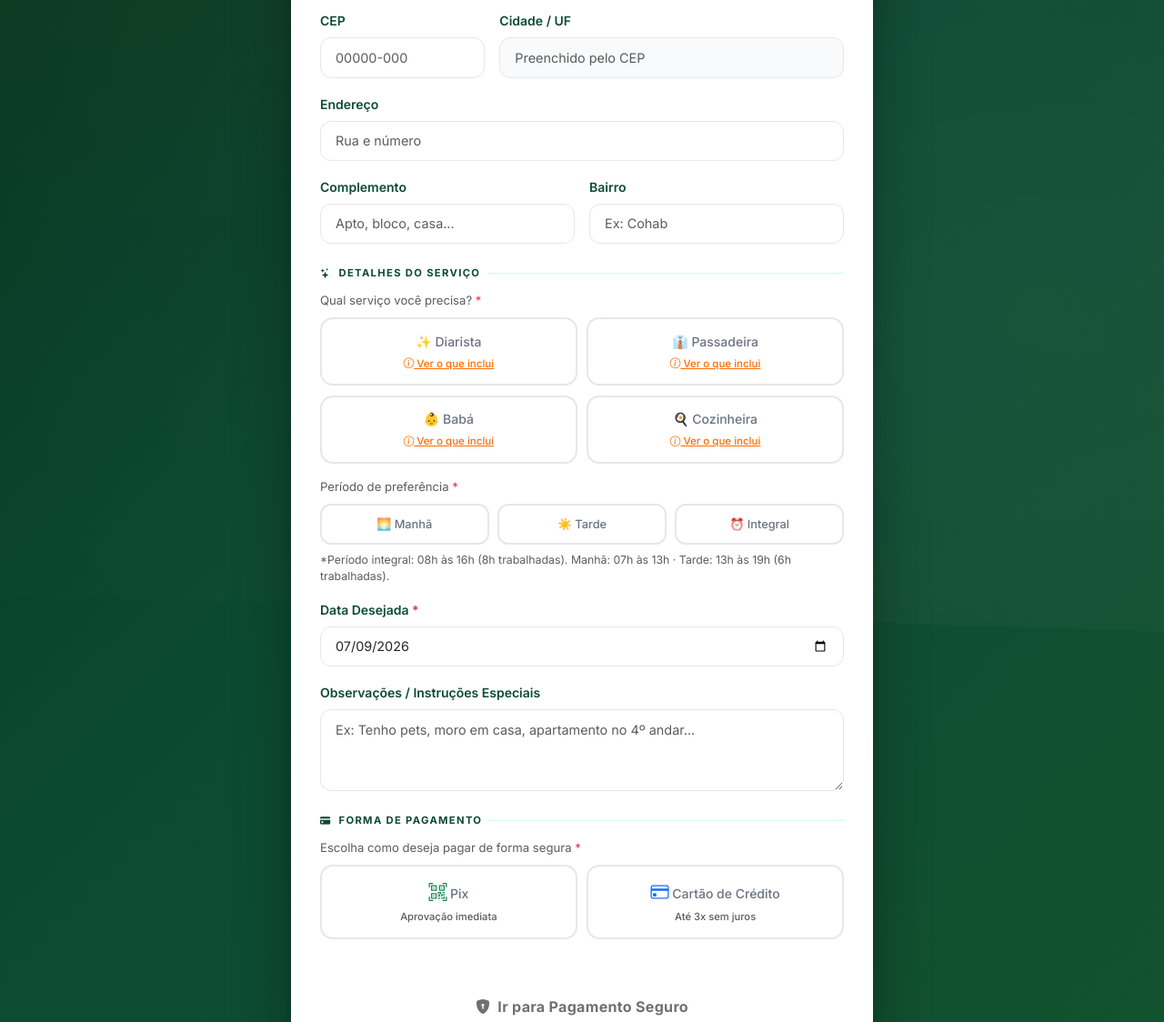
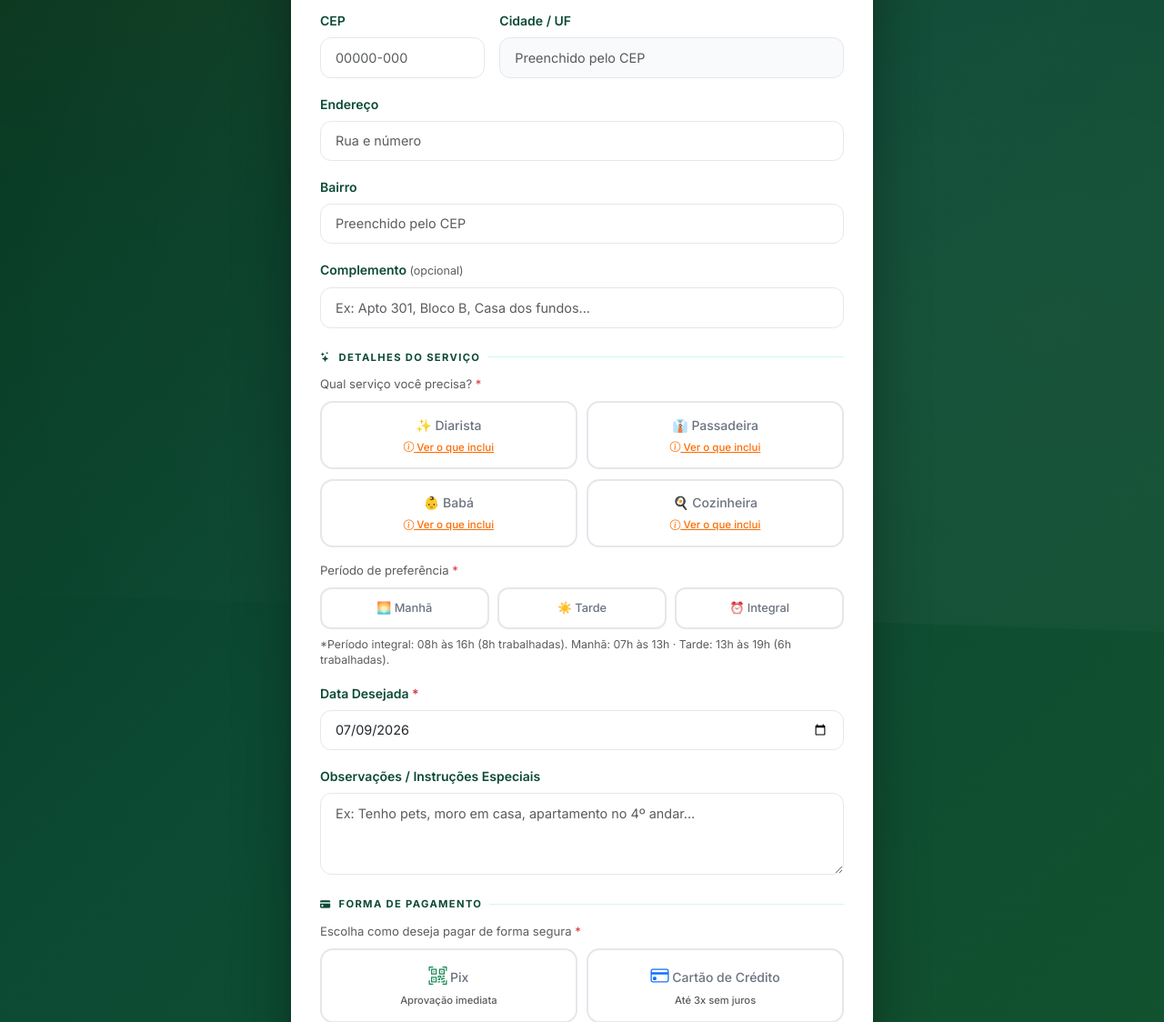
Before and after one commit to rodrigodev12/marias-home-service, a Flask app: page /agendamento_cliente in a window 1280 px wide. Shown: the part 564-1688 px from the top of the page at 91% size. Run offline with Flask 3, Linux system fonts and the light colour scheme; some libraries are stand-ins or nearby versions.

Commit message:
ux: reorganiza campos de endereco - complemento em linha propria
- Bairro agora fica em linha propria (auto-preenchido pelo CEP)
- Complemento em linha propria abaixo com label '(opcional)'
- Placeholder descritivo: Apto 301, Bloco B, Casa dos fundos...

```diff
--- a/templates/agendamento_cliente.html
+++ b/templates/agendamento_cliente.html
@@ -773,16 +773,18 @@
                placeholder="Rua e número" autocomplete="street-address">
       </div>
 
-      <div class="row g-3 mb-3">
-        <div class="col-sm-6">
-          <label for="complemento" class="form-label">Complemento</label>
-          <input type="text" id="complemento" name="complemento" class="form-control"
-                 placeholder="Apto, bloco, casa..." autocomplete="address-line2">
-        </div>
-        <div class="col-sm-6">
-          <label for="bairro" class="form-label">Bairro</label>
-          <input type="text" id="bairro" name="bairro" class="form-control" placeholder="Ex: Cohab">
-        </div>
+      <div class="mb-3">
+        <label for="bairro" class="form-label">Bairro</label>
+        <input type="text" id="bairro" name="bairro" class="form-control" placeholder="Preenchido pelo CEP">
+      </div>
+
+      <div class="mb-3">
+        <label for="complemento" class="form-label">
+          Complemento
+          <span class="text-muted fw-normal" style="font-size:.78rem;">(opcional)</span>
+        </label>
+        <input type="text" id="complemento" name="complemento" class="form-control"
+               placeholder="Ex: Apto 301, Bloco B, Casa dos fundos..." autocomplete="address-line2">
       </div>
 
       <!-- ── Detalhes do Serviço ── -->
```
